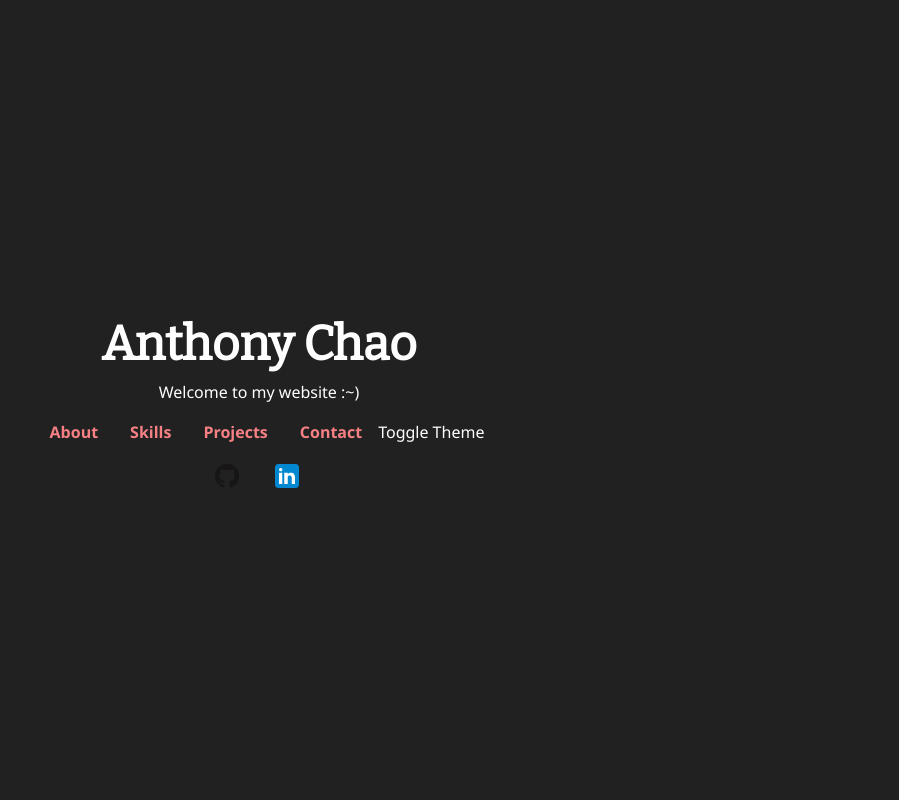
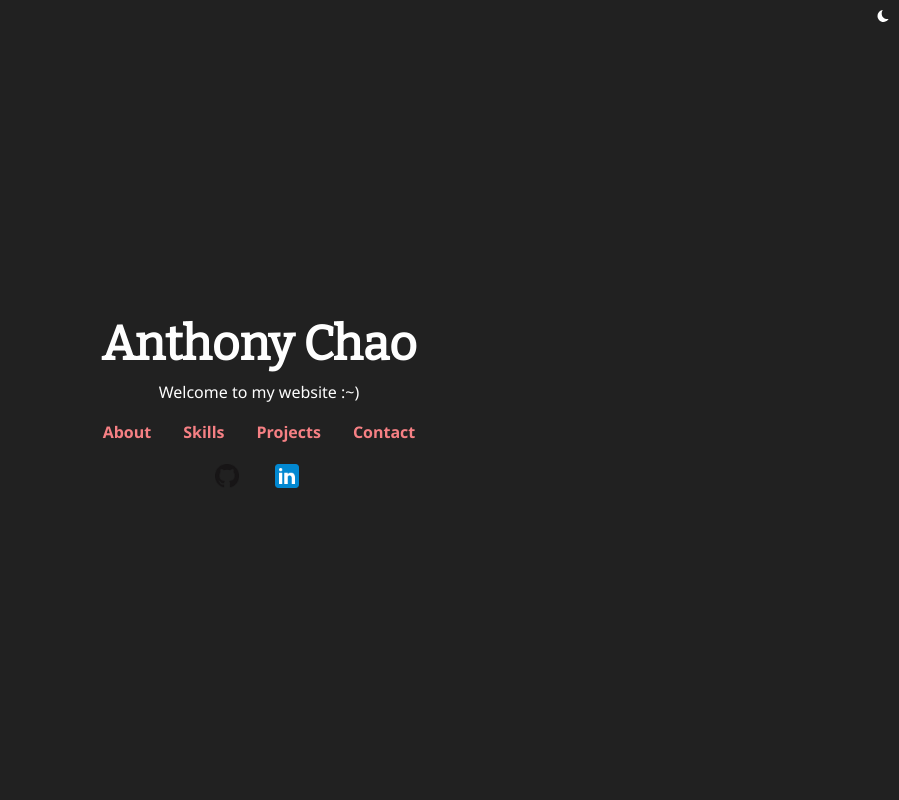
Before and after one commit to anthonysea/portfolio_2020, a Next.js app: page / in a window 1280 px wide. Shown: the top 800 px of the page, without its empty margins (381-1280 px from the left). Built offline with nearby package versions, Linux system fonts and the light colour scheme.

Commit message:
Added dark mode toggle button fixed at top right corner of viewport

```diff
--- a/components/Landing.js
+++ b/components/Landing.js
@@ -14,7 +14,6 @@ export default function Landing({ children, props }) {
                 <div className="mx-2 px-2"><a className={ styles.link } href="#skills">Skills</a></div>
                 <div className="mx-2 px-2"><a className={ styles.link } href="#projects">Projects</a></div>
                 <div className="mx-2 px-2"><a className={ styles.link } href="#contact">Contact</a></div>
-                <div onClick={() => setDark(!dark)}>Toggle Theme</div>
             </div>
             <div className="flex flex-row justify-center">
                 <div className="mx-4 self-center">
--- a/components/Layout.js
+++ b/components/Layout.js
@@ -1,19 +1,26 @@
 import Head from 'next/head';
-import { ThemeProvider } from '../context/ThemeContext';
 import ThemeContext from '../context/ThemeContext';
 import { useContext } from 'react';
+
+import { IoMdSunny, IoIosMoon } from 'react-icons/io'
 
 import styles from './Layout.module.css';
 
 export default function Layout({ children, props }) {
-    const { dark } = useContext(ThemeContext)
+    const { dark, setDark } = useContext(ThemeContext)
 
     return (
         <div className={`${dark ? styles.dark : styles.light} wrapper`}>
+            <div className={ styles.themeToggle } onClick={() => setDark(!dark)}>
+                { dark ?
+                <IoIosMoon color="white"/> :
+                <IoMdSunny/>}
+            </div>
             <div className="container mx-auto flex flex-col">
                 <Head>
                     <title>Anthony Chao</title>
                 </Head>
+
 
                 { children }
             </div>
--- a/components/Layout.module.css
+++ b/components/Layout.module.css
@@ -9,3 +9,7 @@
     color: #212121;
     transition: 0.5s;
 }
+
+.themeToggle {
+    @apply fixed top-0 right-0 p-2 cursor-pointer
+}
--- a/components/Projects.module.css
+++ b/components/Projects.module.css
@@ -1,5 +1,5 @@
 .card {
-    @apply flex flex-col border border-opacity-75 shadow-md rounded-sm p-4;
+    @apply flex flex-col transition-colors duration-300 border border-opacity-75 shadow-md rounded-sm p-4;
 }
 
 .projectName {
--- a/components/Skills.module.css
+++ b/components/Skills.module.css
@@ -1,3 +1,3 @@
 .card {
-    @apply flex border border-opacity-75 rounded-sm shadow-md p-2
+    @apply flex border border-opacity-75 rounded-sm shadow-md p-2 transition-colors duration-300;
 }
--- a/package.json
+++ b/package.json
@@ -13,6 +13,7 @@
     "postcss-import": "^12.0.1",
     "react": "16.13.1",
     "react-dom": "16.13.1",
+    "react-icons": "^3.10.0",
     "react-reveal": "^1.2.2",
     "tailwindcss": "^1.4.6"
   }
```
Also changed, not shown: 1 other file (tests, documents, lock files or other folders).
